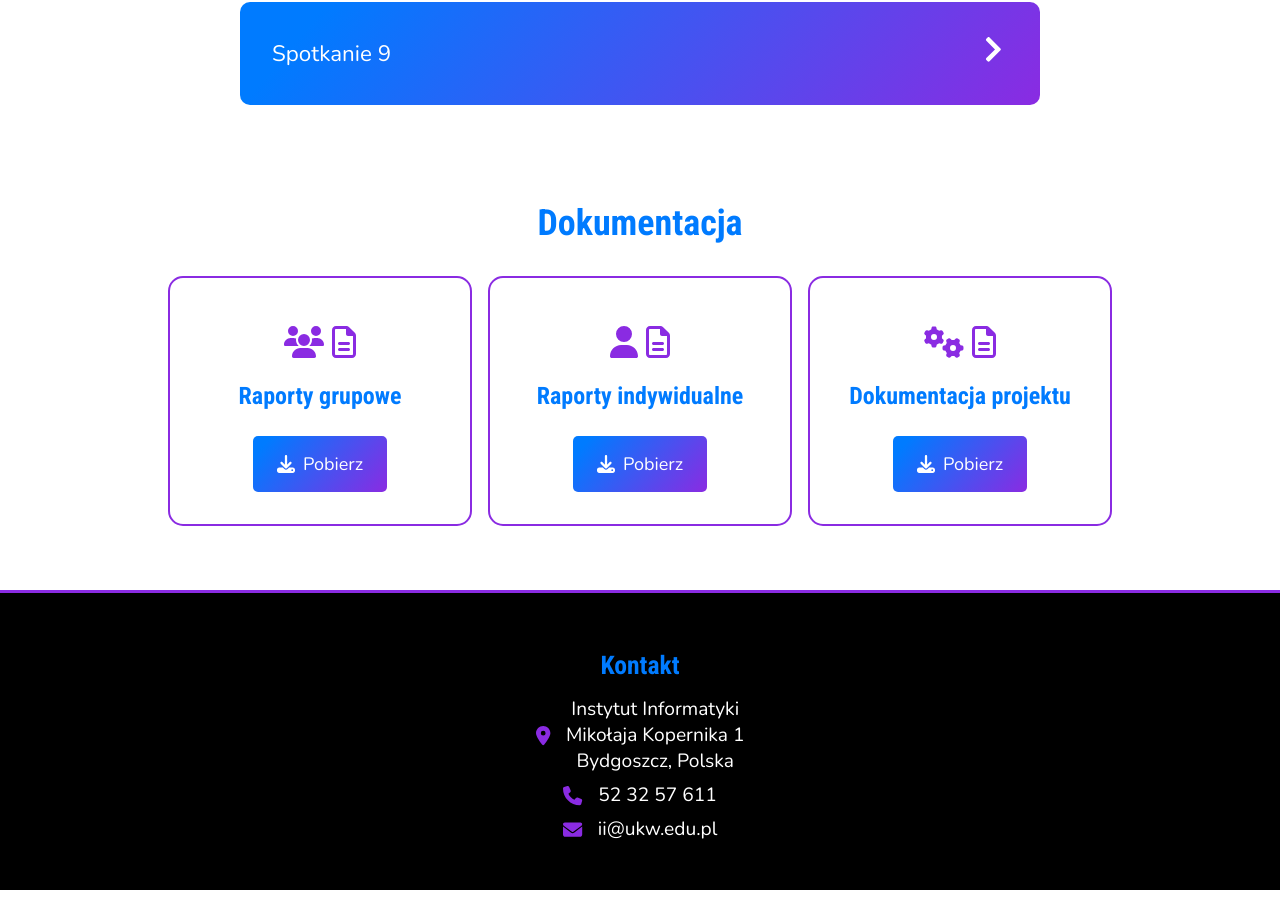
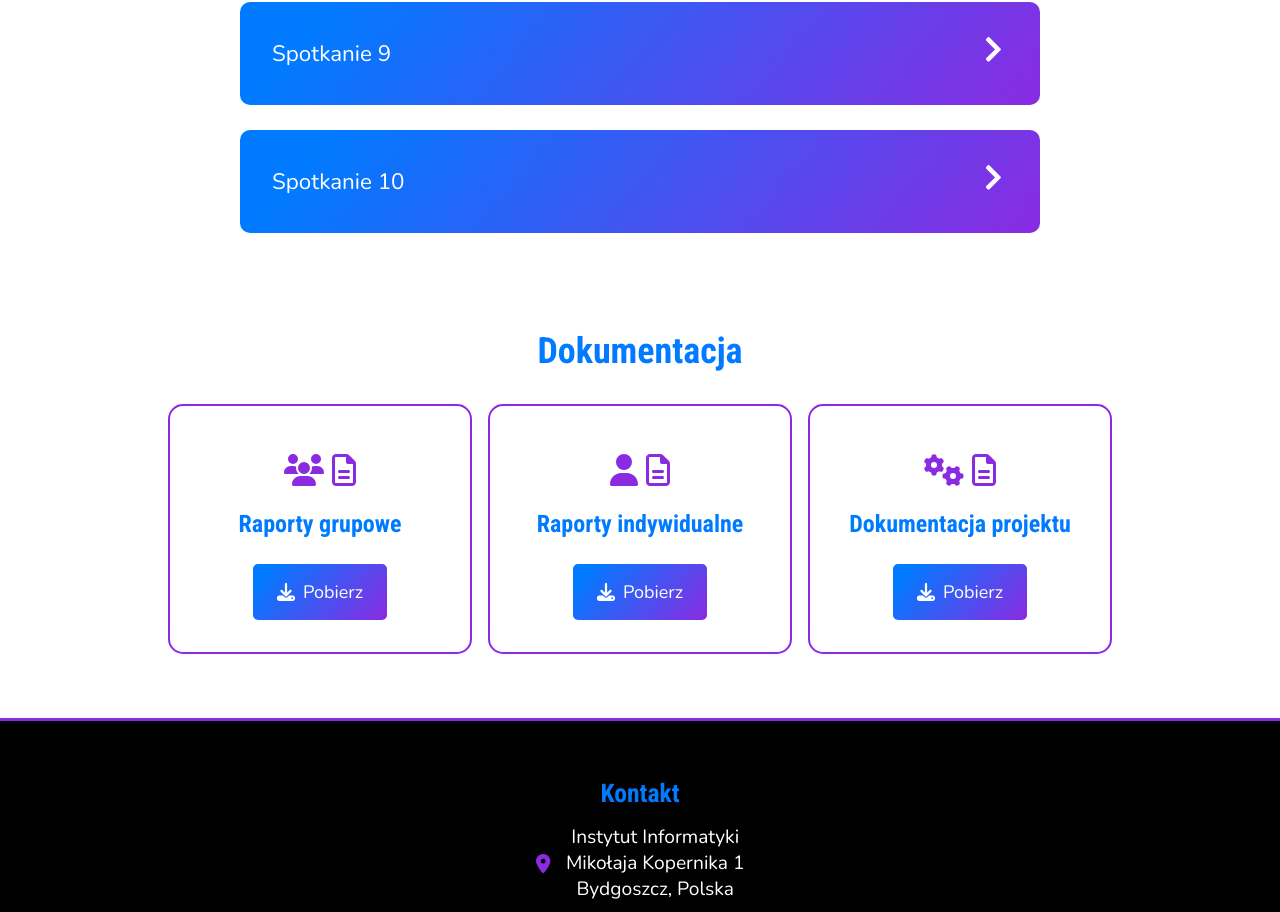
Before and after one commit to Bckro/ProjectWebsite, a React (Vite) app: page / in a window 1280 px wide. Shown: the part 6237-7149 px from the top of the page. Before the commit the page ends 7127 px from the top, so only its background shows below. Built offline with nearby package versions, Linux system fonts and the light colour scheme.

Commit message:
Update Schedule.jsx
Aktualizacja harmonogramu.

```diff
--- a/src/components/Schedule.jsx
+++ b/src/components/Schedule.jsx
@@ -20,7 +20,8 @@ const Schedule = () => {
         { date: 'Spotkanie 6', description: 'Określenie, w jakich technologiach zostanie stworzony projekt. Podział ról. Stworzenie repozytorium na githubie. Stworzenie prostej bazy danych, frontendu oraz backendu formularza zgłoszeniowego.' },
         { date: 'Spotkanie 7', description: 'Prezentacja pierwszej prostej wersji aplikacji. Ustalenie dalszych planów na rozwój aplikacji. Aktualizacja bazy danych, frontendu oraz backendu o możliwość logowania użytkowników z różnymi poziomami dostępów.' },
         { date: 'Spotkanie 8', description: 'Dodanie możliwości przeglądania zgłoszeń przez administratorów, dodatkowe podstrony, haszowanie haseł, poprawa frontendu, aktualizacja bazy danych.' },
-        { date: 'Spotkanie 9', description: 'Aktualizacja bazy danych oraz formularza zgłoszeniowego. Decyzja o nazwie aplikaci - Szkolny Bezpiecznik.' },
+        { date: 'Spotkanie 9', description: 'Aktualizacja bazy danych oraz formularza zgłoszeniowego. Decyzja o nazwie aplikacji - Szkolny Bezpiecznik.' },
+        { date: 'Spotkanie 10', description: 'Rozszerzenie bazy danych o dodatkowe kolumny. Modyfikacja formularza zgłoszeniowego o możliwość pobierania z tabeli szkoly danych przy pomocy zapytania SELECT. Dodanie strony do zarządzania administratorami, dodanie możliwości filtrowania i sortowania użytkowników oraz zgłoszeń. Dodanie strony ze szczegółami danego zgłoszenia oraz szkoły. Aktualizacja strony internetowej. Przepisanie całości aplikacji, by korzystała z React-Bootstrap oraz dostosowanie stylizacji stron.' }
 
     ];
 
```
